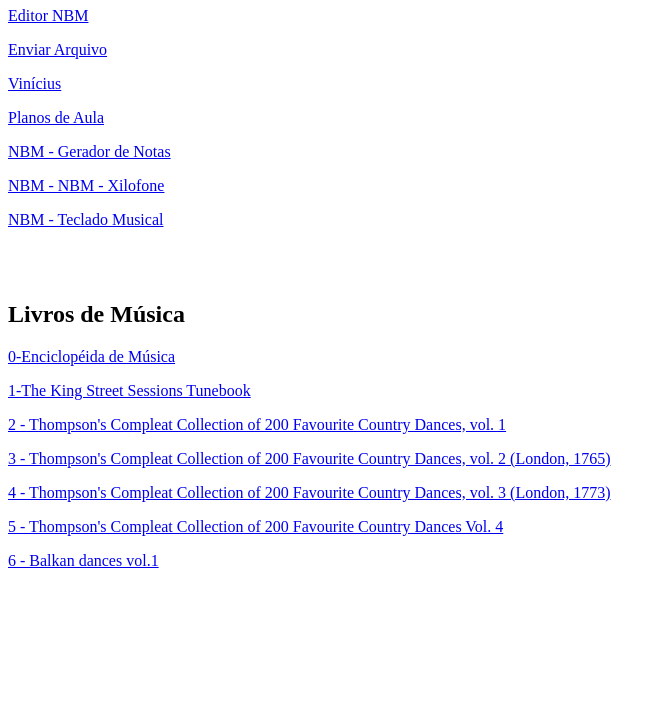
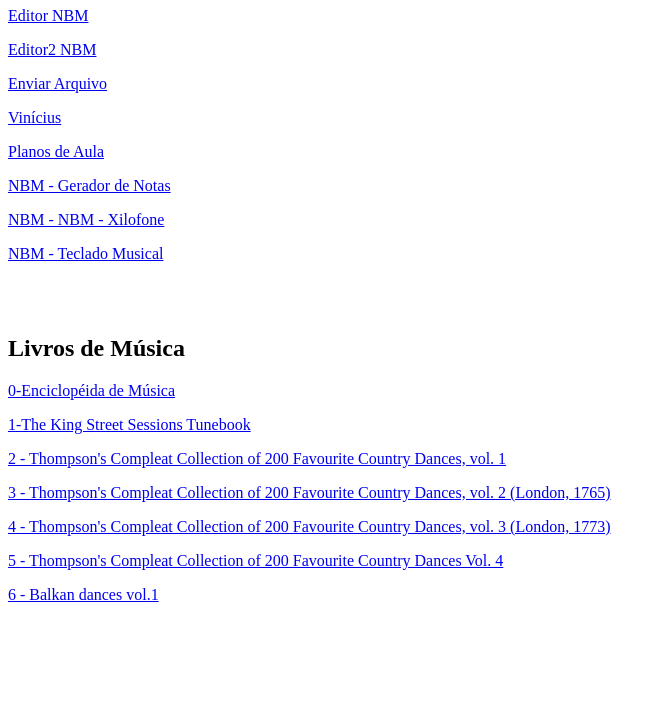
Before and after one commit to albertinosesc/albertinosesc.github.io, a plain HTML site: page index.html in a window 1280 px wide. Shown: the part 73-800 px from the top of the page, without its empty margins (0-666 px from the left). Drawn offline with Linux system fonts and the light colour scheme.

Commit message:
Update index.html

```diff
--- a/index.html
+++ b/index.html
@@ -11,6 +11,7 @@
         <h1>NBM - Enciclopédia de Música</h1>
 
         <p><a href="nbm/examples/editor-index.html">Editor NBM </a></p>
+        <p><a href="nbm/examples/editor-index2.html">Editor2 NBM </a></p>
         <p><a href="teste2/index3.html">Enviar Arquivo</a></p>
         <p><a href="Vinícius/index.html">Vinícius</a></p>
         <p><a href="plano de aula/index.html">Planos de Aula</a></p>
```
